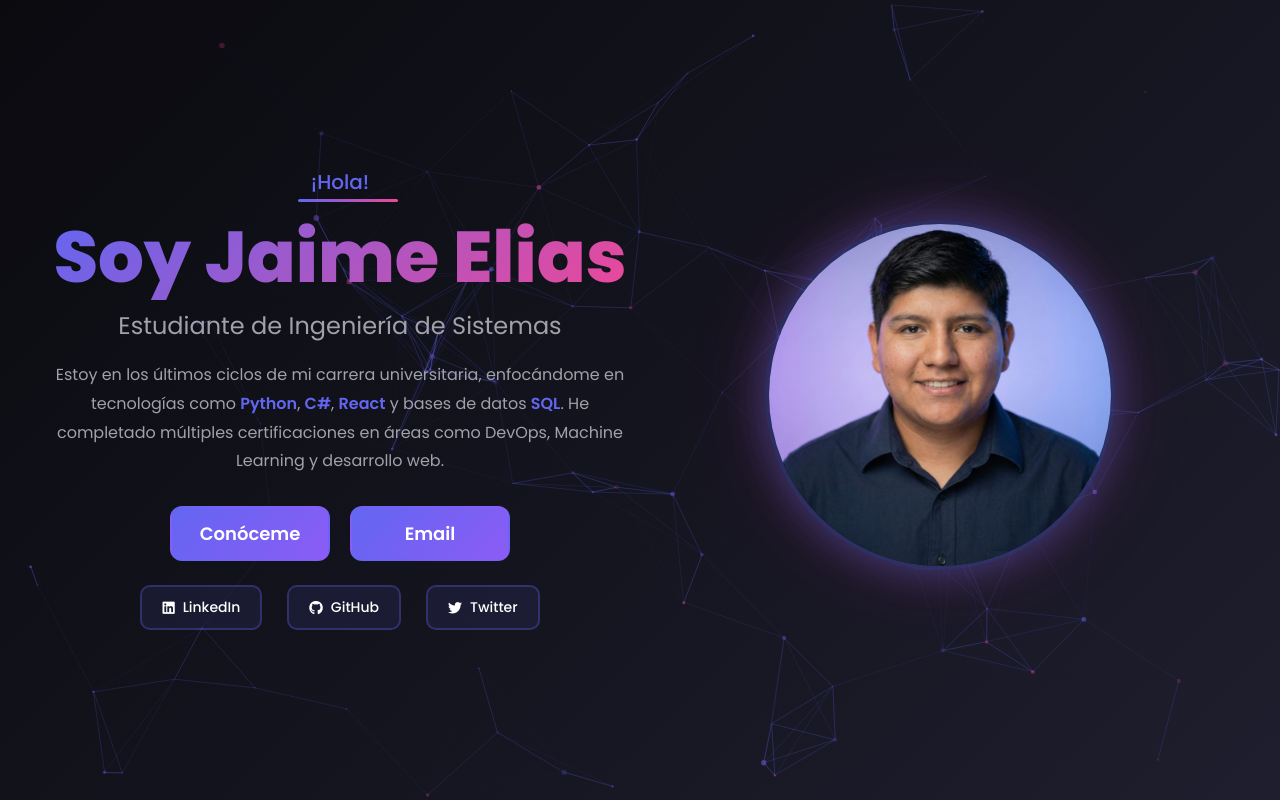
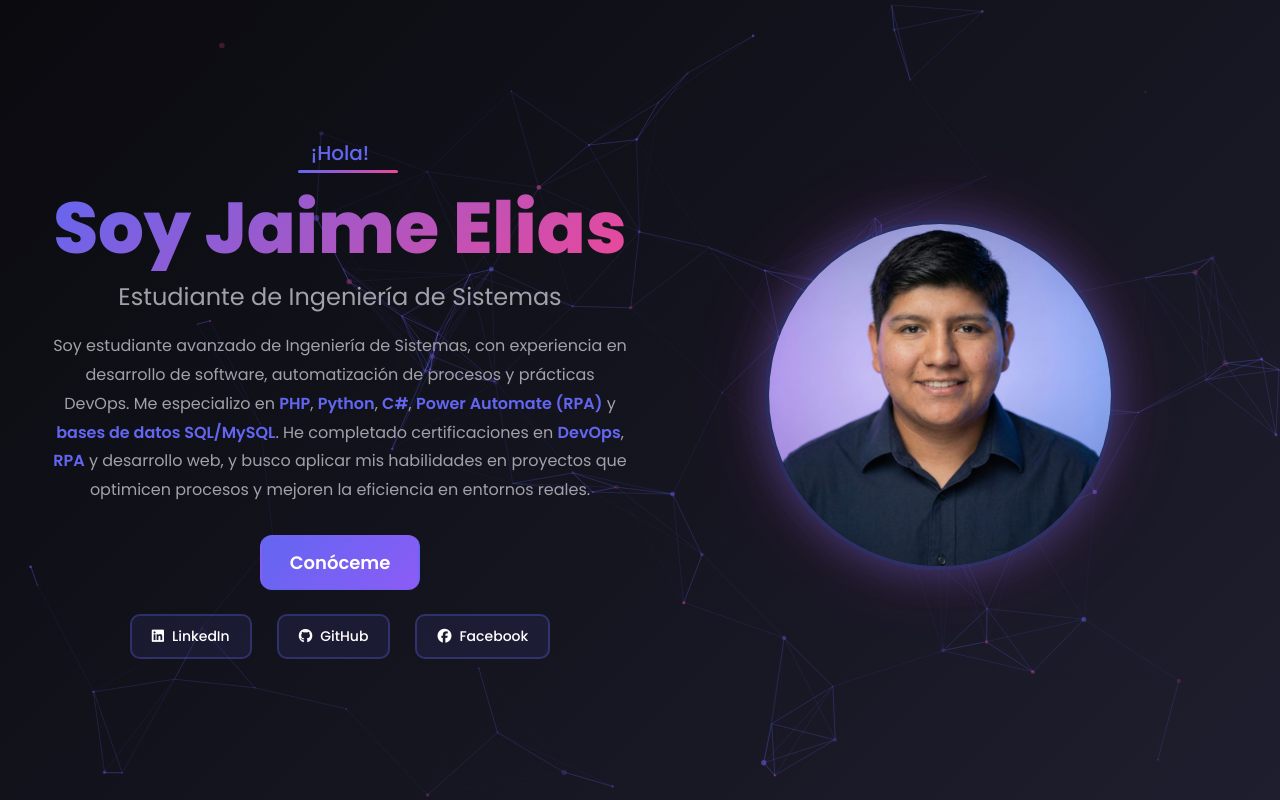
Before and after one commit to jf2021070309/mi-portafolio, a plain HTML site: page index.html in a window 1280 px wide. Drawn offline with nearby package versions, Linux system fonts and the light colour scheme.

Commit message:
Revise portfolio details and social media links
Updated personal information and social links in the portfolio.

```diff
--- a/index.html
+++ b/index.html
@@ -30,27 +30,28 @@
                     <h1>Soy Jaime Elias</h1>
                     <h2>Estudiante de Ingeniería de Sistemas</h2>
                     <p>
-                        Estoy en los últimos ciclos de mi carrera universitaria, enfocándome en tecnologías como
-                        <strong>Python</strong>, <strong>C#</strong>, <strong>React</strong> y bases de datos <strong>SQL</strong>.
-                        He completado múltiples certificaciones en áreas como DevOps, Machine Learning y desarrollo web.
+                        Soy estudiante avanzado de Ingeniería de Sistemas, con experiencia en desarrollo de software,
+                        automatización de procesos y prácticas DevOps. Me especializo en <strong>PHP</strong>, <strong>Python</strong>,
+                        <strong>C#</strong>, <strong>Power Automate (RPA)</strong> y <strong>bases de datos SQL/MySQL</strong>.
+                        He completado certificaciones en <strong>DevOps</strong>, <strong>RPA</strong> y desarrollo web,
+                        y busco aplicar mis habilidades en proyectos que optimicen procesos y mejoren la eficiencia en entornos reales.
                     </p>
 
                     <!-- Buttons -->
                     <div class="btn_container">
                         <button onclick="window.location.href='portfolio/index.html'">Conóceme</button>
-                        <button onclick="window.location.href='mailto:Jaimeelias.tacna.2016@gmail.com'">Email</button>
                     </div>
 
                     <!-- Social Links -->
                     <div class="social-links mt-4">
-                        <a href="https://www.linkedin.com/in/jaime-elias" target="_blank" class="social-icon">
+                        <a href="https://www.linkedin.com/in/jaime-elias-flores-quispe-48a5aa304" target="_blank" class="social-icon">
                             <i class="fab fa-linkedin"></i> LinkedIn
                         </a>
-                        <a href="https://github.com/jaimeelias" target="_blank" class="social-icon">
+                        <a href="https://github.com/jf2021070309" target="_blank" class="social-icon">
                             <i class="fab fa-github"></i> GitHub
                         </a>
-                        <a href="https://twitter.com/jaimeelias" target="_blank" class="social-icon">
-                            <i class="fab fa-twitter"></i> Twitter
+                        <a href="https://www.facebook.com/Jaimeelias2003s" target="_blank" class="social-icon">
+                            <i class="fab fa-facebook"></i> Facebook
                         </a>
                     </div>
                 </div>
```
